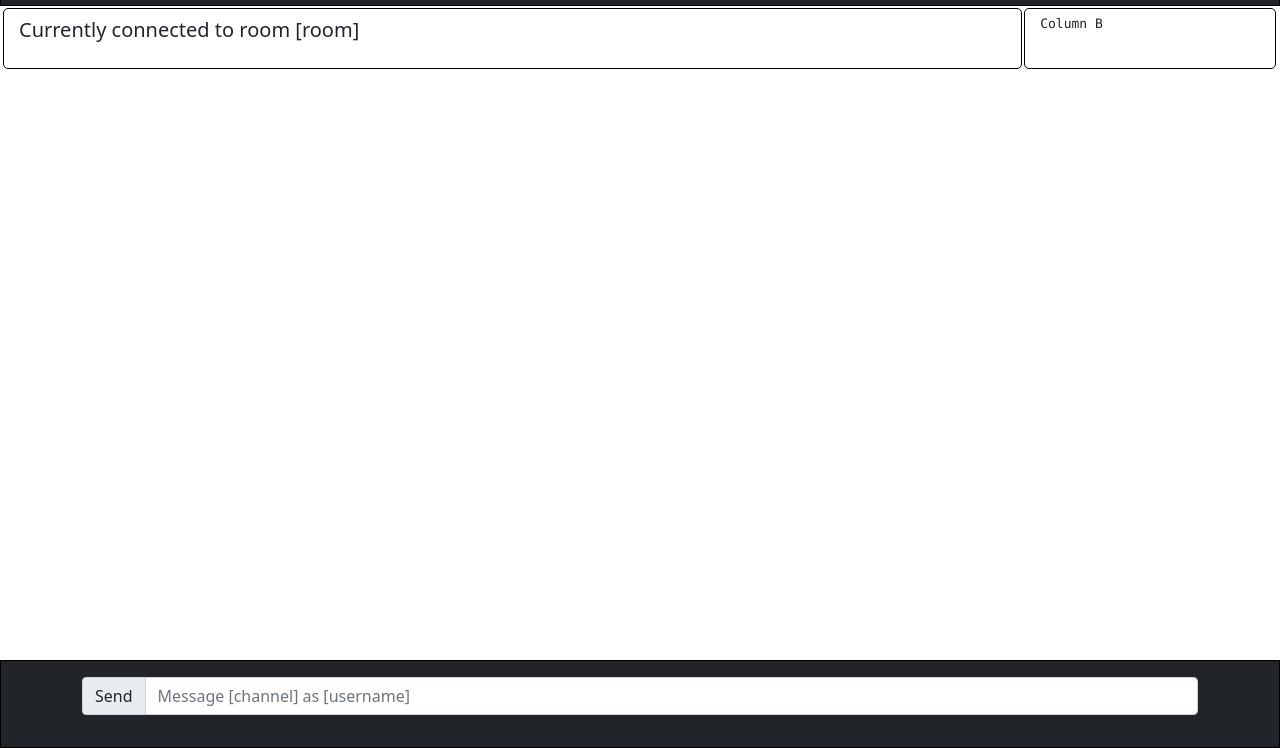
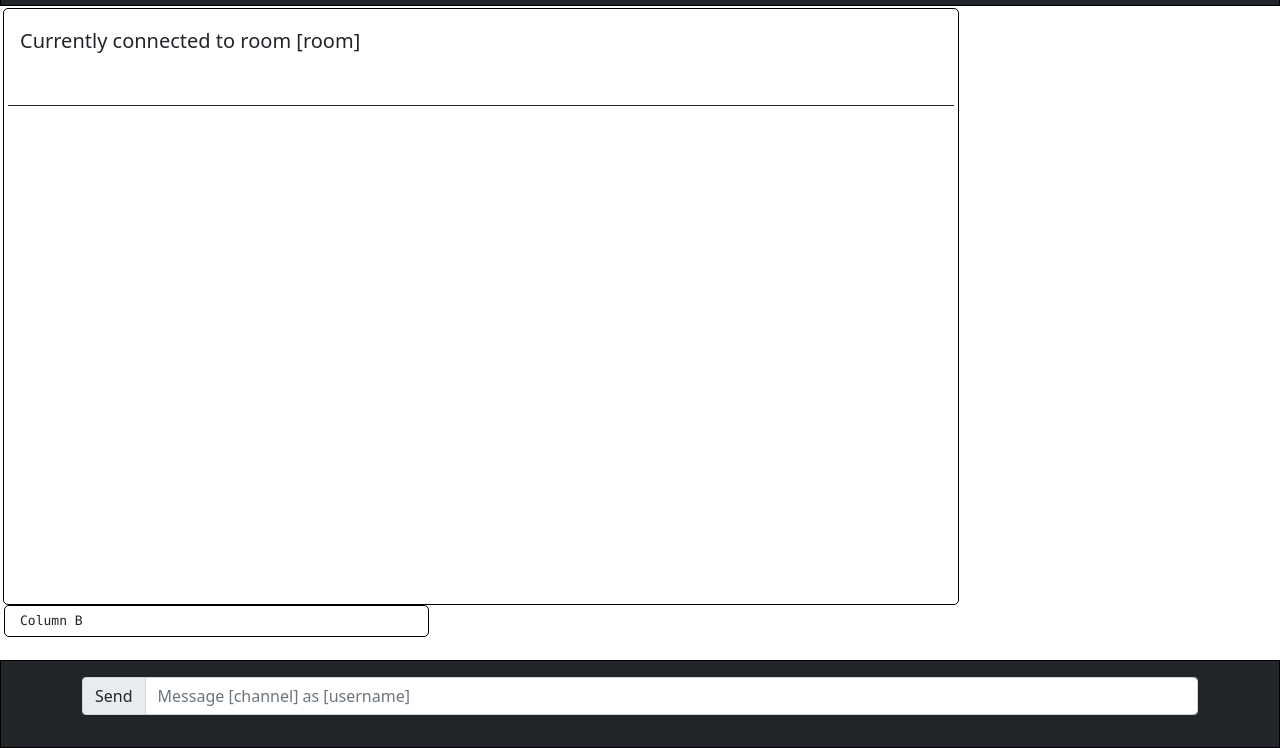
Before and after one commit to nickelulz/webchat, a website: page frontend/src/html/index.html in a window 1280 px wide. Shown: the part 52-800 px from the top of the page. Drawn offline with nearby package versions, Linux system fonts and the light colour scheme; files that its build step writes are made by us from their sources; no server answers; files whose address does not match are found by name.

Commit message:
frontend ui sizing changes to the columns + others

```diff
--- a/frontend/src/css/index.css
+++ b/frontend/src/css/index.css
@@ -9,7 +9,8 @@ main > .container {
 }
 
 main {
-    padding: 54px 0;
+    padding-top: 54px;
+    padding-bottom: 88px;
     width: 100%;
     margin: 0 auto;
 }
@@ -28,12 +29,16 @@ main {
     border-width: 1px;
 }
 
+#left-panel-top-row {
+    max-height: 10vh !important;
+    min-height: 10vh !important;
+}
+
 .row {
     /* margin-top: 60px; */
     margin-bottom: 1px;
     margin-top: 1px;
-    max-height: auto;
-    min-height: auto;
+    min-height: 60vh !important;
 }
 
 .row > .col-md-4 > p {
@@ -51,12 +56,10 @@ main {
 }
 
 #left-panel {
-    max-width: none;
-    width: 80%;
     margin-right: 1px;
+    padding: 20px;
 }
 
 #right-panel {
-    width: 19.8%;
     margin-left: 1px;
 }
--- a/frontend/src/html/index.html
+++ b/frontend/src/html/index.html
@@ -1,5 +1,6 @@
 <!DOCTYPE html>
 <html lang="en" class="h-100">
+
     <head>
         <meta charset="utf-8"/>
         <meta name="viewport" content="width=device-width, initial-scale=1"/>
@@ -10,8 +11,12 @@
         <!-- Custom styles for this template -->
         <link href="src/css/index.css" rel="stylesheet"/>
     </head>
+
     <body class="d-flex flex-column h-100" onload="onload()">
+
         <audio id="Ding" src="Ding.mp3"></audio>
+
+        <!-- Header -->
         <header>
             <!-- Fixed navbar -->
             <nav class="navbar navbar-dark fixed-top bg-dark custom-border-0">
@@ -19,31 +24,38 @@
                 </div>
             </nav>
         </header>
+
         <!-- Begin page content -->
         <main>
             <div class="container">
-              <!--
-                          Chatroom
-                          <h2 id="RoomID">Not connected to any room.</h2>
-                          <div id="Chat"></div>
-                      -->
               <div class="row">
-                <div class="col-md-4" id="left-panel">
-                  <div class="row" id="left-panel-top-row">
+
+                <!-- Left Column -->
+                <div class="col-md-4 w-75 p-3" id="left-panel">
+
+                  <!-- Top Row -->
+                  <div class="row border-bottom border-dark" id="left-panel-top-row">
                     <p id="room-info">Currently connected to room [room]</p>
                   </div>
+
+                  <!-- Bottom Row -->
                   <div class="row" id="left-panel-bottom-row">
                     <div id="Chat"></div>
                   </div>
+
                 </div>
+
+                <!-- Right Column -->
                 <div class="col-md-4" id="right-panel">
                   <p>Column B</p>
                 </div>
+
               </div>
             </div>
         </main>
+
         <!-- Fixed Footer for Message Input -->
-        <footer class="footer mt-auto py-3 bg-dark" id="bottomFooter">
+        <footer class="footer mt-auto py-3 bg-dark fixed-bottom" id="bottomFooter">
             <div class="container">
                 <form>
                     <div class="input-group mb-3">
@@ -59,6 +71,8 @@
                 -->
             </div>
         </footer>
+
+        <!-- Script Imports -->
         <script src="socket.io/socket.io.js"></script>
         <script src="src/js/index.js"></script>
         <script src="assets/js/popper.min.js"></script>
--- a/loggerConfig.ts
+++ b/loggerConfig.ts
@@ -4,7 +4,7 @@ const config = {
             type: 'stdout',
             layout: {
                 type: 'pattern',
-                pattern: '%[[%d{yyyy-MM-dd|hh:mm:ss}] [%p %X{context}]%] %m'
+                pattern: '%[[%d{yyyy-MM-dd hh:mm:ss}] [%p %X{context}]%] %m'
             }
         },
         file: {
@@ -13,7 +13,7 @@ const config = {
             compress: true,
             layout: {
                 type: 'pattern',
-                pattern: '[%d] [%p %X{context}] %m'
+                pattern: '[%d{yyyy-MM-dd hh:mm:ss}] [%p %X{context}] %m'
             }
         }
     },
--- a/server.ts
+++ b/server.ts
@@ -54,9 +54,8 @@ io.on('connection', function(socket: any){
       io.in(rooms[socket.id]).emit("recieve", `[${time()}] [${usernames[socket.id]}] ${message}`);
 
       if (usernames[socket.id] != null) {
-        roomLogger.addContext('username', usernames[socket.id]);
-        roomLogger.addContext('room', rooms[socket.id]);
-        roomLogger.info(message);
+        roomLogger.addContext('context', rooms[socket.id]);
+        roomLogger.info(`${usernames[socket.id]}: ${message}`);
       }
     });
 
```
Also changed, not shown: 1 other file.
